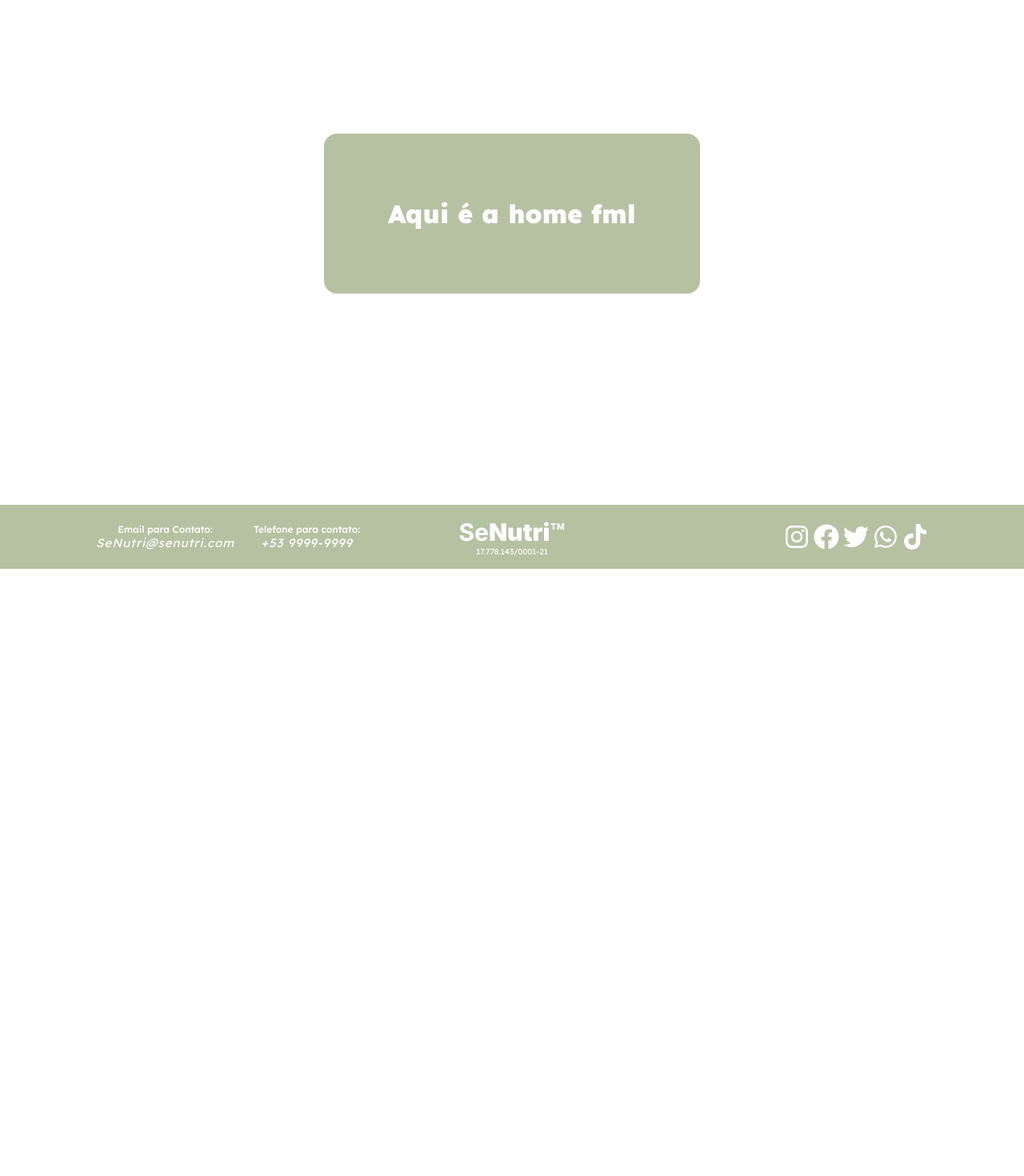
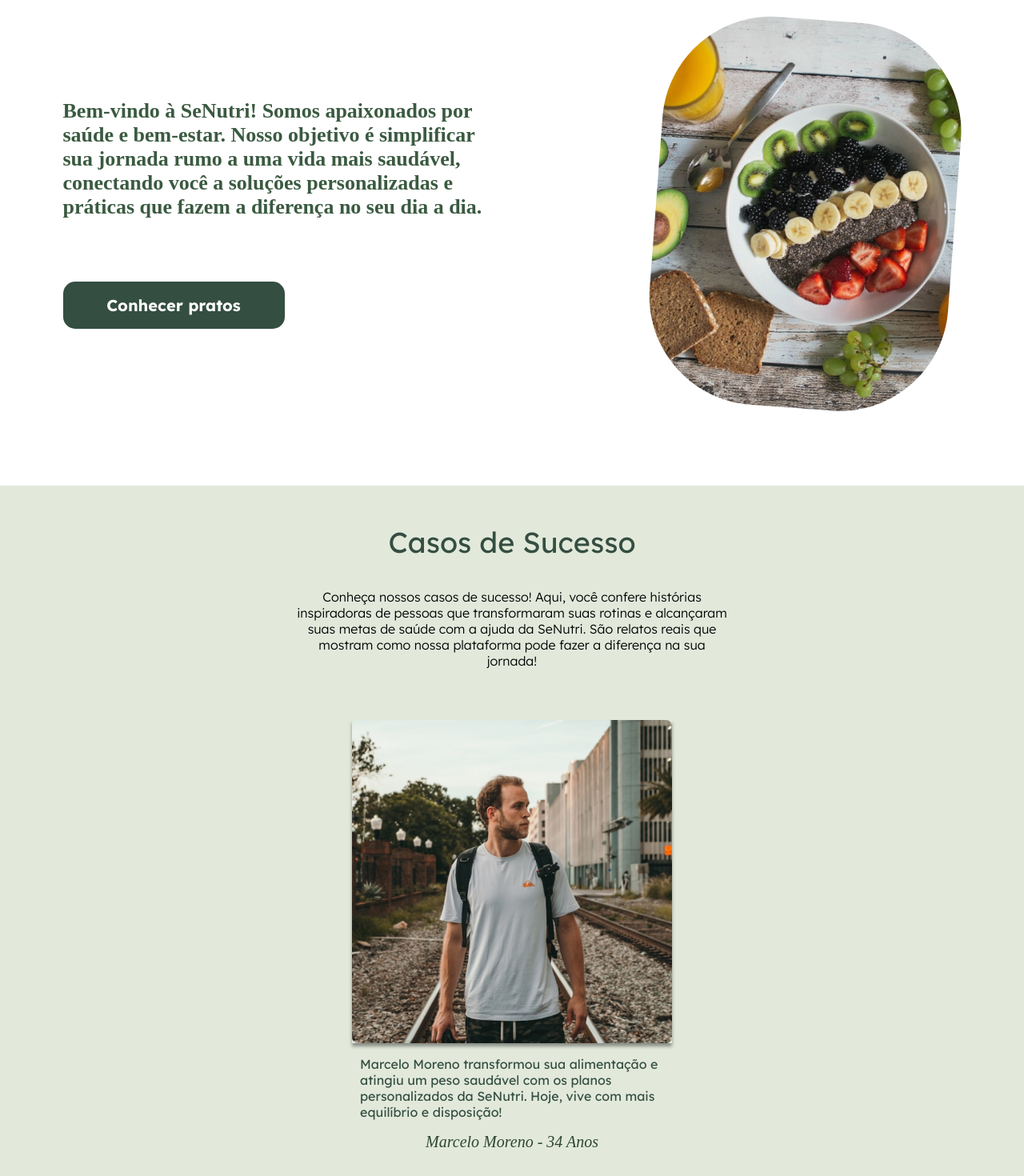
Before and after one commit to bigjujas/SeNutri, a React (Vite) app: page / in a window 1280 px wide. Shown: the part 200-1670 px from the top of the page at 80% size. Before the commit the page ends 911 px from the top, so only its background shows below. Built offline with nearby package versions, Linux system fonts and the light colour scheme.

Commit message:
so falta o json-server

```diff
--- a/src/App.css
+++ b/src/App.css
@@ -1,16 +1,121 @@
-.home_tab {
+.banner_principal {
     display: flex;
-    flex-direction: column;
     justify-content: center;
     align-items: center;
     height: 85vh;
 }
 
-.home_tab h1 {
-    color: white;
-    background-color: #a3b18ac9;
-    padding: 10vh;
-    border-radius: 1rem;
-    font-size: 32px;
-    font-weight: 900;
+.texto__banner p{
+    width: 550px;
+    margin-right: 7em;
+    margin-bottom: 3em;
+    color: #3A5A40;
+    font-family: "Libre Caslon Text";
+    font-size: 26px;
+    font-style: normal;
+    font-weight: 700;
+    line-height: normal;
 }
+
+.conhecer__button{
+    color: #FFF;
+    font-size: 20px;
+    font-style: normal;
+    font-weight: 700;
+    line-height: normal;
+    width: 277px;
+    height: 59px;
+    flex-shrink: 0;
+    border-radius: 15px;
+    border: none;
+    background: #344E41;
+    display: flex;
+    justify-content: center;
+    align-items: center;
+    transition: all 0.3s ease;
+}
+
+.conhecer__button a{
+    color: #FFF;
+    text-decoration: none;
+    font-family: "Lexend";
+    color: #FFF;
+    font-size: 20px;
+    font-style: normal;
+    font-weight: 700;
+    line-height: normal;
+}
+
+.conhecer__button:hover {
+    cursor: pointer;
+    transform: scale(1.02);
+    background-color: #476958;
+}
+
+.main__container{
+    display: flex;
+    flex-direction: column;
+
+    background: #E2E9DB;
+
+}
+
+.texto__main{
+    justify-content: center;
+    width: 550px;
+    text-align: center;
+    margin: 3em auto;
+}
+
+.titulo__main{
+    color: #344E41;
+    font-family: "Lexend";
+    font-size: 36px;
+    font-style: normal;
+    font-weight: 400;
+    line-height: normal;
+    margin-bottom: 1em;
+
+}
+
+.texto__main p{
+    color: #000;
+    text-align: center;
+    font-family: "Lexend";
+    font-size: 16px;
+    font-style: normal;
+    font-weight: 300;
+    line-height: normal;
+}
+.card__pessoa{
+    width: 380px;
+    display: flex;
+    flex-direction: column;
+    align-items: center;
+    margin: 1em auto;
+    gap: 1em;
+}
+.card__pessoa h3{
+    color: #2D4632;
+    font-family: "Libre caslon text";
+    font-size: 20px;
+    font-style: italic;
+    font-weight: 400;
+    line-height: normal;
+
+}
+
+.card__pessoa{
+    color: #344E41;
+    font-family: Lexend;
+    font-size: 16px;
+    font-style: normal;
+    font-weight: 400;
+    line-height: normal;
+    margin-bottom: 3em;
+
+}
+.card__pessoa img{
+    width: 400px;
+    box-shadow: 0px 4px 4px 0px rgba(0, 0, 0, 0.39);
+}
--- a/src/App.jsx
+++ b/src/App.jsx
@@ -1,6 +1,6 @@
 /* eslint-disable no-unused-vars */
 import React from "react";
-import { BrowserRouter as Router, Routes, Route } from "react-router-dom";
+import { BrowserRouter as Router, Routes, Route, Link } from "react-router-dom";
 import Header from "./components/Header";
 import Footer from "./components/Footer";
 import Pratos from "./Pratos"
@@ -26,9 +26,27 @@
 function AppContent() {
   return (
     <>
-    <div className="home_tab">
-      <h1>Aqui é a home fml</h1>
-    </div>
+      <section className="banner_principal">
+        <div className="texto__banner">
+          <p className="paragrafo__banner">Bem-vindo à SeNutri! Somos apaixonados por saúde e bem-estar. Nosso objetivo é simplificar sua jornada rumo a uma vida mais saudável, conectando você a soluções personalizadas e práticas que fazem a diferença no seu dia a dia.
+          </p>
+          <h1 className="conhecer__button"><Link draggable="false" to="/pratos">Conhecer pratos</Link></h1>
+        </div>
+        <img src="./imagem.png" alt="" />
+      </section>
+      <section className="main__container">
+        <div className="texto__main">
+          <h1 className="titulo__main">Casos de Sucesso</h1>
+          <p>Conheça nossos casos de sucesso! Aqui, você confere histórias inspiradoras de pessoas que transformaram suas rotinas e alcançaram suas metas de saúde com a ajuda da SeNutri. São relatos reais que mostram como nossa plataforma pode fazer a diferença na sua jornada!
+          </p>
+        </div>
+        <div className="card__pessoa">
+          <img src="./pessoa.png" alt="" />
+          <p>Marcelo Moreno transformou sua alimentação e atingiu um peso saudável com os planos personalizados da SeNutri. Hoje, vive com mais equilíbrio e disposição!</p>
+
+          <h3 className="nome__card">Marcelo Moreno - 34 Anos</h3>
+        </div>
+      </section>
     </>
   )
 }
```
Also changed, not shown: public/imagem.png (added), public/pessoa.png (added).
